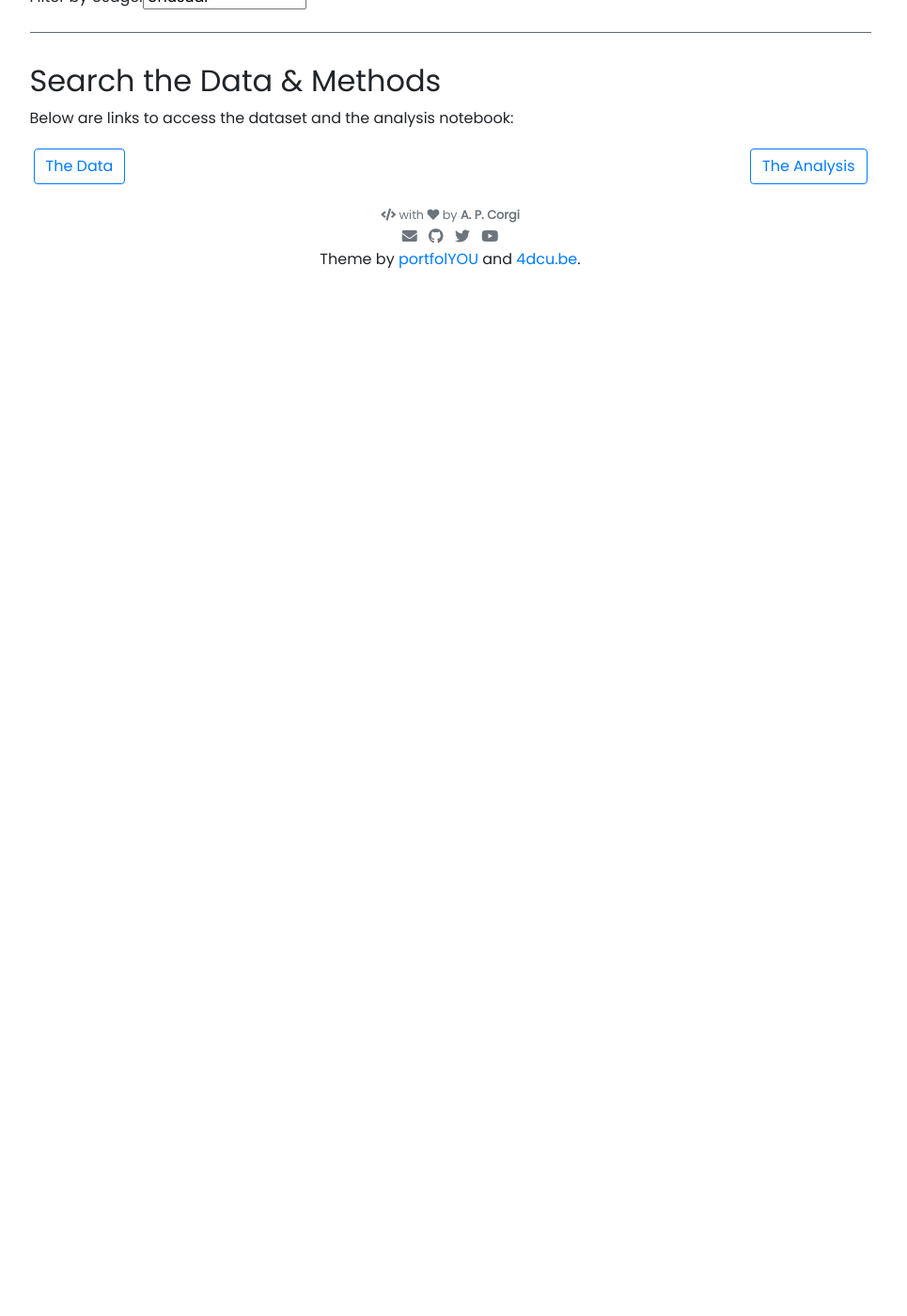
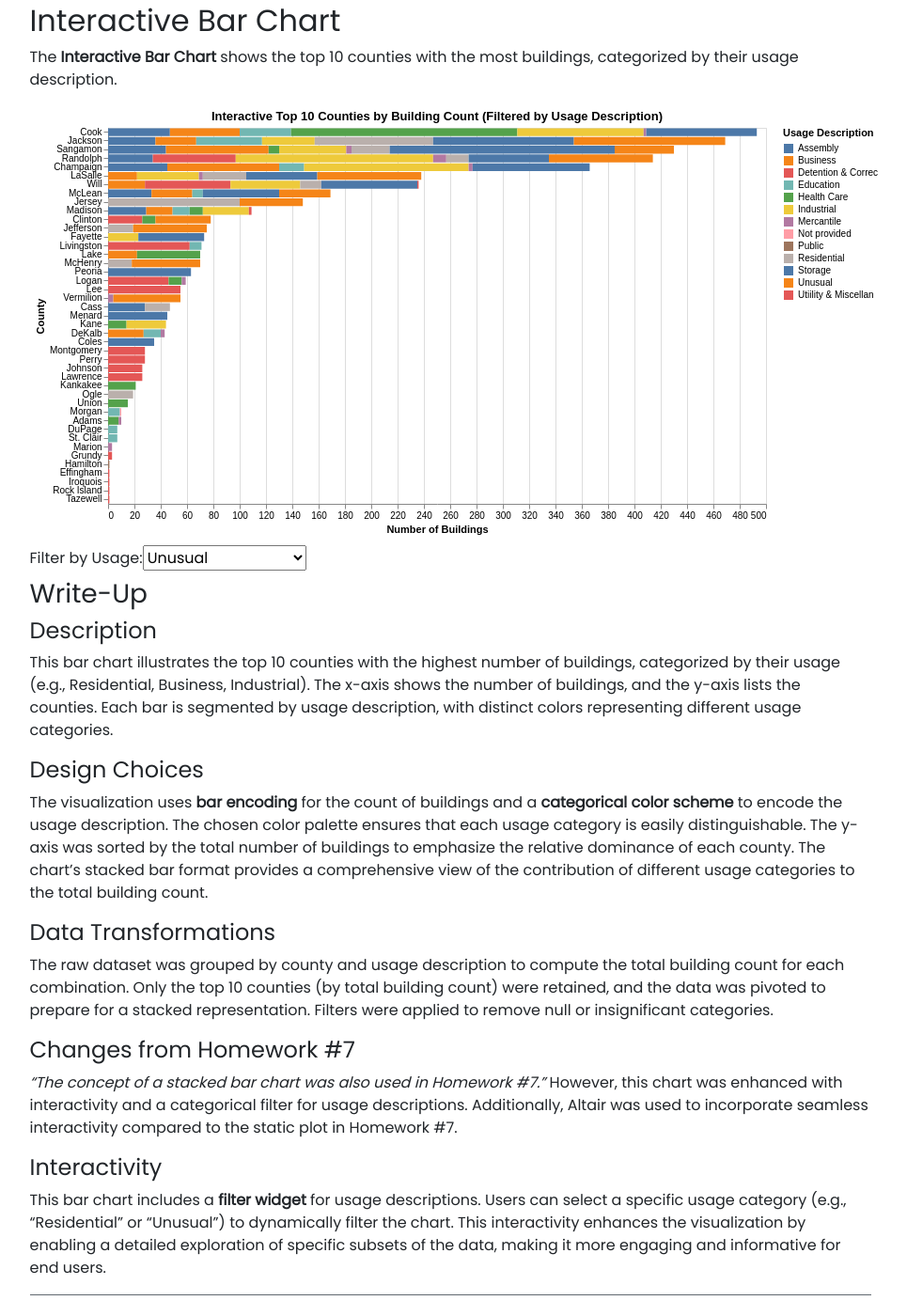
Before and after one commit to narenshetty98/narenshetty98.github.io, a Jekyll site: the page built from _projects/Building_inventory.md, in a window 1280 px wide and 1400 px high, scrolled down 1636 px. Shown: the whole window at 94% size, without its empty margins (161-1126 px from the left). Built offline with Jekyll 4.4.1, drawn with Linux system fonts in a browser that asks for light colours; nearby versions of some CDN libraries; before the commit the page ends 1940 px from its top, so only the background shows below that; some of the changed text lies outside the part shown.

Commit message:
Update Building_inventory.md

```diff
--- a/_projects/Building_inventory.md
+++ b/_projects/Building_inventory.md
@@ -28,6 +28,20 @@ The **Static Line Chart** illustrates the average number of floors acquired by y
 
 <vegachart schema-url="/assets/json/line_chart.json" style="width: 100%;"></vegachart>
 
+### Write-Up
+
+#### Description
+This line chart visualizes the trend of the average number of floors in buildings acquired over time. The x-axis represents the year of acquisition, while the y-axis displays the average number of floors in the buildings acquired in that year. The visualization provides insights into how building trends have evolved, highlighting significant peaks and declines in construction practices.
+
+#### Design Choices
+The chart uses **position encoding** for both the x-axis (temporal) and y-axis (quantitative). A line chart was chosen because it is ideal for showing changes over time. Each data point is marked to emphasize individual years, helping to identify specific trends. The absence of a color scheme in this static plot keeps the focus on the temporal progression of the data without distractions.
+
+#### Data Transformations
+The dataset was aggregated to calculate the **mean number of floors** for each acquisition year. Missing years or sparse data points were handled by filtering out null values and ensuring consistent x-axis labeling. Python’s `groupby` and `mean` methods in Pandas were used to compute the averages.
+
+#### Changes from Homework #7
+*"This static line chart closely mirrors a similar plot from Homework #7."* However, in Homework #7, the visualization was implemented using Matplotlib, whereas in this submission, Altair was used for its more declarative syntax. The data transformation steps were reused but streamlined to integrate with Altair's data model.
+
 
 
 ---
@@ -36,6 +50,23 @@ The **Static Line Chart** illustrates the average number of floors acquired by y
 The **Interactive Bar Chart** shows the top 10 counties with the most buildings, categorized by their usage description.
 
 <vegachart schema-url="/assets/json/interactive_bar%20chart.json" style="width: 100%;"></vegachart>
+
+### Write-Up
+
+#### Description
+This bar chart illustrates the top 10 counties with the highest number of buildings, categorized by their usage (e.g., Residential, Business, Industrial). The x-axis shows the number of buildings, and the y-axis lists the counties. Each bar is segmented by usage description, with distinct colors representing different usage categories.
+
+#### Design Choices
+The visualization uses **bar encoding** for the count of buildings and a **categorical color scheme** to encode the usage description. The chosen color palette ensures that each usage category is easily distinguishable. The y-axis was sorted by the total number of buildings to emphasize the relative dominance of each county. The chart's stacked bar format provides a comprehensive view of the contribution of different usage categories to the total building count.
+
+#### Data Transformations
+The raw dataset was grouped by county and usage description to compute the total building count for each combination. Only the top 10 counties (by total building count) were retained, and the data was pivoted to prepare for a stacked representation. Filters were applied to remove null or insignificant categories.
+
+#### Changes from Homework #7
+*"The concept of a stacked bar chart was also used in Homework #7."* However, this chart was enhanced with interactivity and a categorical filter for usage descriptions. Additionally, Altair was used to incorporate seamless interactivity compared to the static plot in Homework #7.
+
+#### Interactivity
+This bar chart includes a **filter widget** for usage descriptions. Users can select a specific usage category (e.g., "Residential" or "Unusual") to dynamically filter the chart. This interactivity enhances the visualization by enabling a detailed exploration of specific subsets of the data, making it more engaging and informative for end users.
 
 ---
 
```
